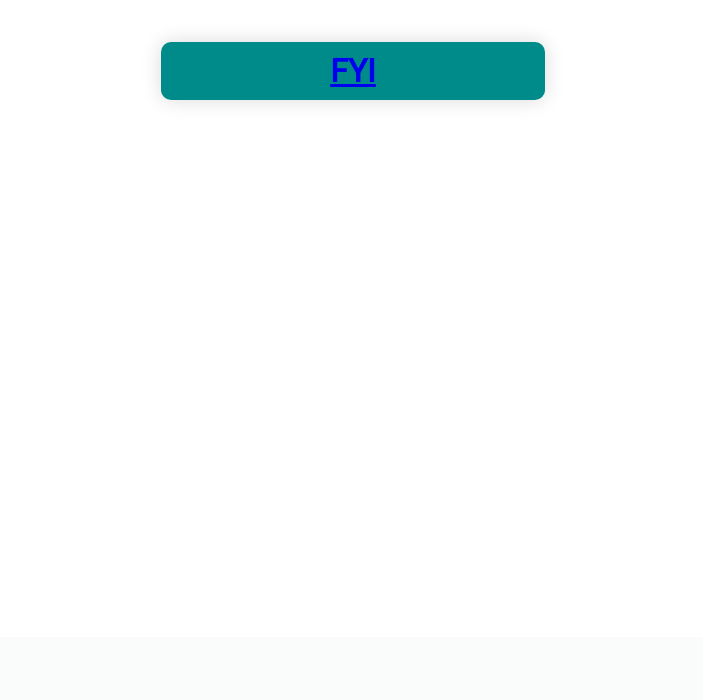
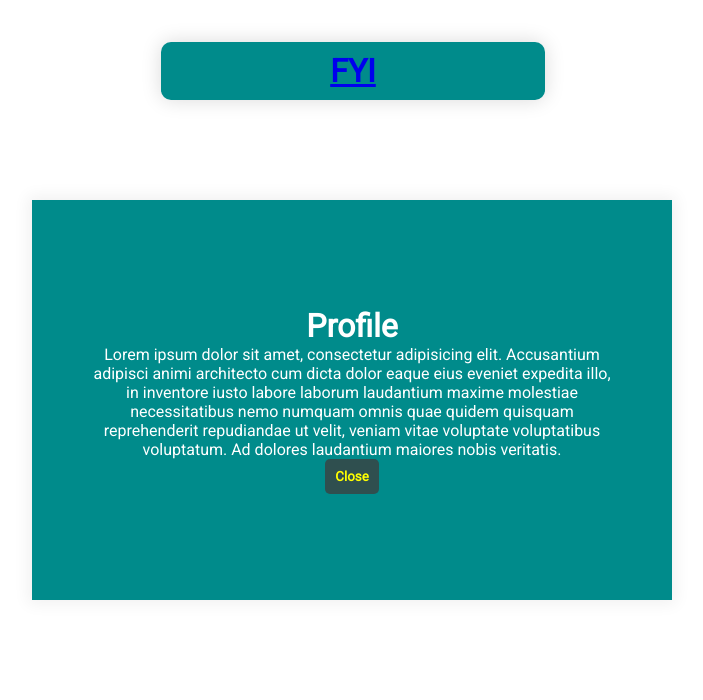
Before and after one commit to CodecoolGlobal/ask-mate-3-python-lillakiraly, a Python web app: template templates/users.html in a window 1280 px wide. Shown: the part 163-863 px from the top of the page, without its empty margins (289-992 px from the left). Before the commit the page ends 800 px from the top, so only its background shows below. Run offline with Jinja, Linux system fonts and the light colour scheme; the template is opened without the code that fills it, so the values that code supplies are empty.

Commit message:
Updated user profile
Fix needed

```diff
--- /dev/null
+++ b/static/js/userProfile.js
@@ -0,0 +1,13 @@
+const openProfileButton = document.querySelector('#open')
+const userProfile = document.querySelector('#profile_container')
+const closeProfileButton = document.querySelector('#close')
+
+openProfileButton.addEventListener('click', () => {
+    console.log('Profile opened')
+    userProfile.classList.add('show');
+});
+
+closeProfileButton.addEventListener('click', () => {
+    console.log('Profile closed')
+    userProfile.classList.remove('show')
+});
--- a/static/style.css
+++ b/static/style.css
@@ -397,6 +397,34 @@ button.filter:active {
     color: darkcyan;
 }
 
+button.visit_user {
+    font-weight: bold;
+    background-color:darkslategray;
+    color: yellow;
+    border: 0;
+    border-radius: 5px;
+    padding: 10px;
+    margin: auto;
+    display: flex;
+}
+
+button.visit_user:hover {
+    background-color: yellow;
+    color: darkcyan;
+    transition: 0.3s;
+}
+
+button.visit_user:focus {
+    outline-color: transparent;
+    outline-style: solid;
+    box-shadow: 0 0 0 2px cyan;
+    transition: 0.7s;
+}
+
+button.visit_user:active {
+    background-color: yellow;
+    color: darkcyan;
+}
 
 /* Dropdown menu*/
 .dropdown {
@@ -528,3 +556,33 @@ a.delete-button:hover, a.delete-button:active {
     font-weight: bold;
     opacity: 60%;
 }
+
+.profile-container {
+    display: flex;
+    background-color: darkcyan;
+    box-shadow:0 0 15px 4px rgba(0,0,0,0.06);
+    color: white;
+    align-items: center;
+    justify-content: center;
+    position: center;
+    top: 0;
+    left: 0;
+    height: 50vh;
+    width: 50vw;
+    margin: auto;
+    transition: opacity 0.3s ease;
+}
+
+.profile-container.show {
+    pointer-events: auto;
+    opacity: 1;
+}
+
+.profile {
+    flex-direction: column;
+    border-radius: 5px;
+    padding: 30px 50px;
+    max-width: 100%;
+    text-align: center;
+    width: 620px;
+}
--- a/templates/users.html
+++ b/templates/users.html
@@ -15,7 +15,7 @@
        <tbody>
        {% for user in user_details %}
        <tr>
-           <td>{{ user.username }}</td>
+           <td><button class="visit_user" id="open">{{ user.username }}</button></td>
            <td>{{ user.registration_date }}</td>
        </tr>
        {% endfor %}
@@ -31,4 +31,16 @@
             </script>
     {% endif %}
     </div>
+
+    <div class="profile-container" id="profile_container">
+        <div class="profile">
+            <h1>Profile</h1>
+            <p>Lorem ipsum dolor sit amet, consectetur adipisicing elit. Accusantium adipisci animi architecto cum dicta
+            dolor eaque eius eveniet expedita illo, in inventore iusto labore laborum laudantium maxime molestiae necessitatibus
+            nemo numquam omnis quae quidem quisquam reprehenderit repudiandae ut velit, veniam vitae voluptate voluptatibus
+            voluptatum. Ad dolores laudantium maiores nobis veritatis.</p>
+            <button class="visit_user" id="close">Close</button>
+        </div>
+    </div>
+<script src="/static/js/userProfile.js"></script>
 {% endblock %}
```
Also changed, not shown: sample_data/askmatepart2-sample-data.sql (+32 -0 lines), server.py (+10 -1 lines).
